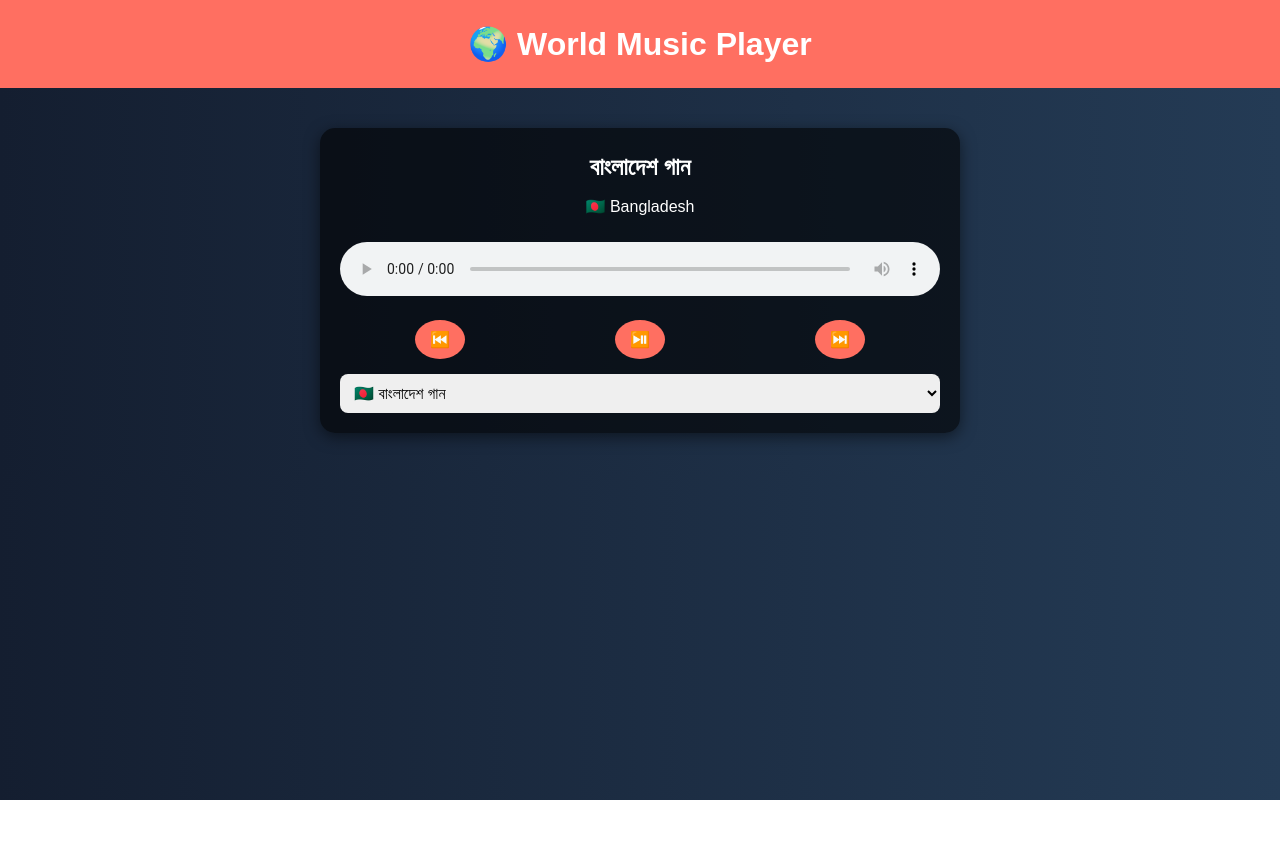
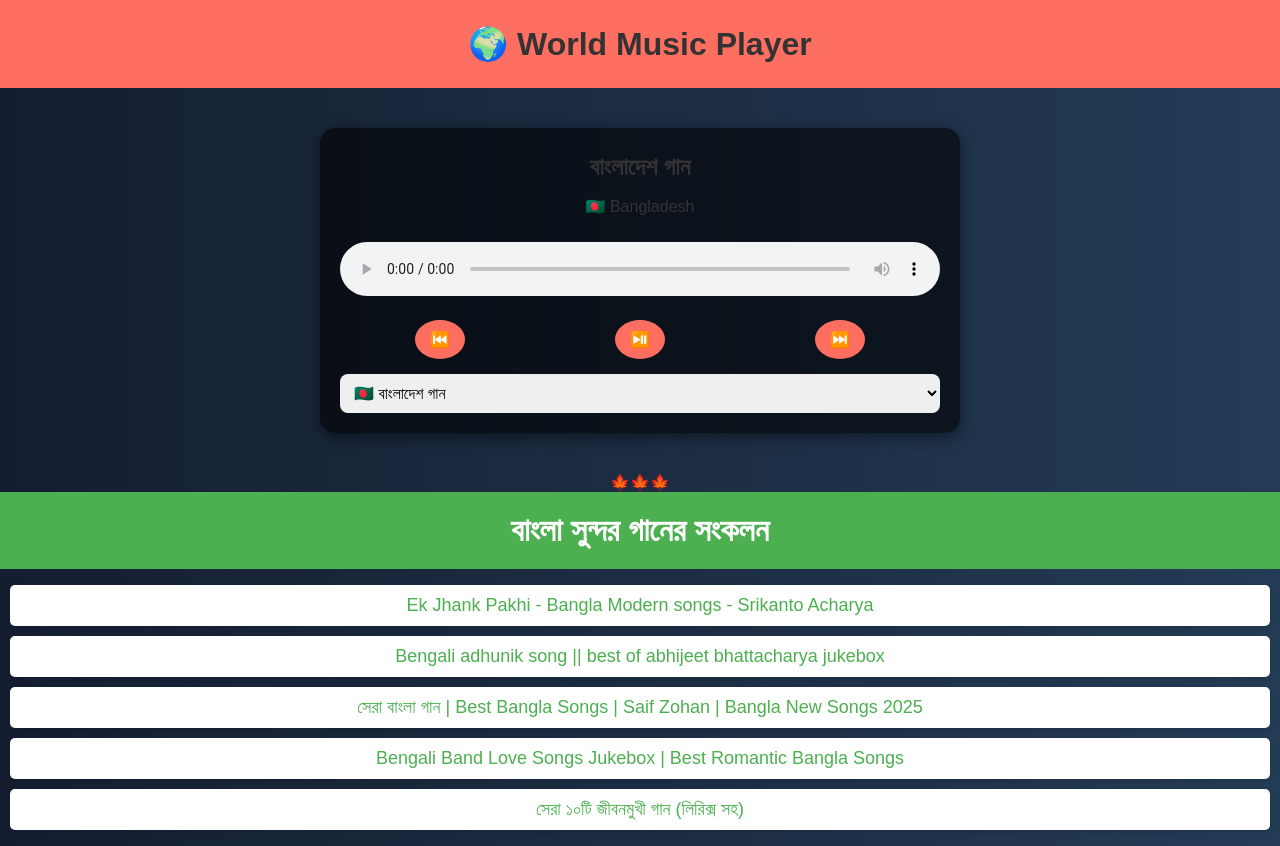
Before and after one commit to imranmahi529/Mahi-s-zone, a plain HTML site: page music.html in a window 1280 px wide. Before the commit the page ends 800 px from the top, so only its background shows below. Drawn offline with Linux system fonts and the light colour scheme.

Commit message:
Update music.html

```diff
--- a/music.html
+++ b/music.html
@@ -156,3 +156,61 @@
 
 </body>
 </html>
+🍁🍁🍁
+
+<!DOCTYPE html>
+<html lang="bn">
+<head>
+  <meta charset="UTF-8">
+  <meta name="viewport" content="width=device-width, initial-scale=1.0">
+  <title>বাংলা সুন্দর গান</title>
+  <style>
+    body {
+      font-family: 'Arial', sans-serif;
+      background-color: #f4f4f4;
+      color: #333;
+      margin: 0;
+      padding: 0;
+      text-align: center;
+    }
+    h1 {
+      background-color: #4CAF50;
+      color: white;
+      padding: 20px;
+      margin: 0;
+    }
+    .song-list {
+      list-style-type: none;
+      padding: 0;
+    }
+    .song-list li {
+      background-color: #fff;
+      margin: 10px;
+      padding: 10px;
+      border-radius: 5px;
+      box-shadow: 0 2px 4px rgba(0, 0, 0, 0.1);
+    }
+    .song-list li a {
+      text-decoration: none;
+      color: #4CAF50;
+      font-size: 18px;
+    }
+    .song-list li a:hover {
+      text-decoration: underline;
+    }
+  </style>
+</head>
+<body>
+
+  <h1>বাংলা সুন্দর গানের সংকলন</h1>
+
+  <ul class="song-list">
+    <li><a href="https://www.youtube.com/watch?v=NTqfaBv36ko" target="_blank">Ek Jhank Pakhi - Bangla Modern songs - Srikanto Acharya</a></li>
+    <li><a href="https://www.youtube.com/watch?v=-czBg5a7HyQ" target="_blank">Bengali adhunik song || best of abhijeet bhattacharya jukebox</a></li>
+    <li><a href="https://www.youtube.com/watch?v=a3gk1ImPe74" target="_blank">সেরা বাংলা গান | Best Bangla Songs | Saif Zohan | Bangla New Songs 2025</a></li>
+    <li><a href="https://www.youtube.com/watch?v=OswbMAd-rXA" target="_blank">Bengali Band Love Songs Jukebox | Best Romantic Bangla Songs</a></li>
+    <li><a href="https://www.youtube.com/watch?v=fwgU7N5gtc8" target="_blank">সেরা ১০টি জীবনমুখী গান (লিরিক্স সহ)</a></li>
+  </ul>
+
+</body>
+</html>
```
